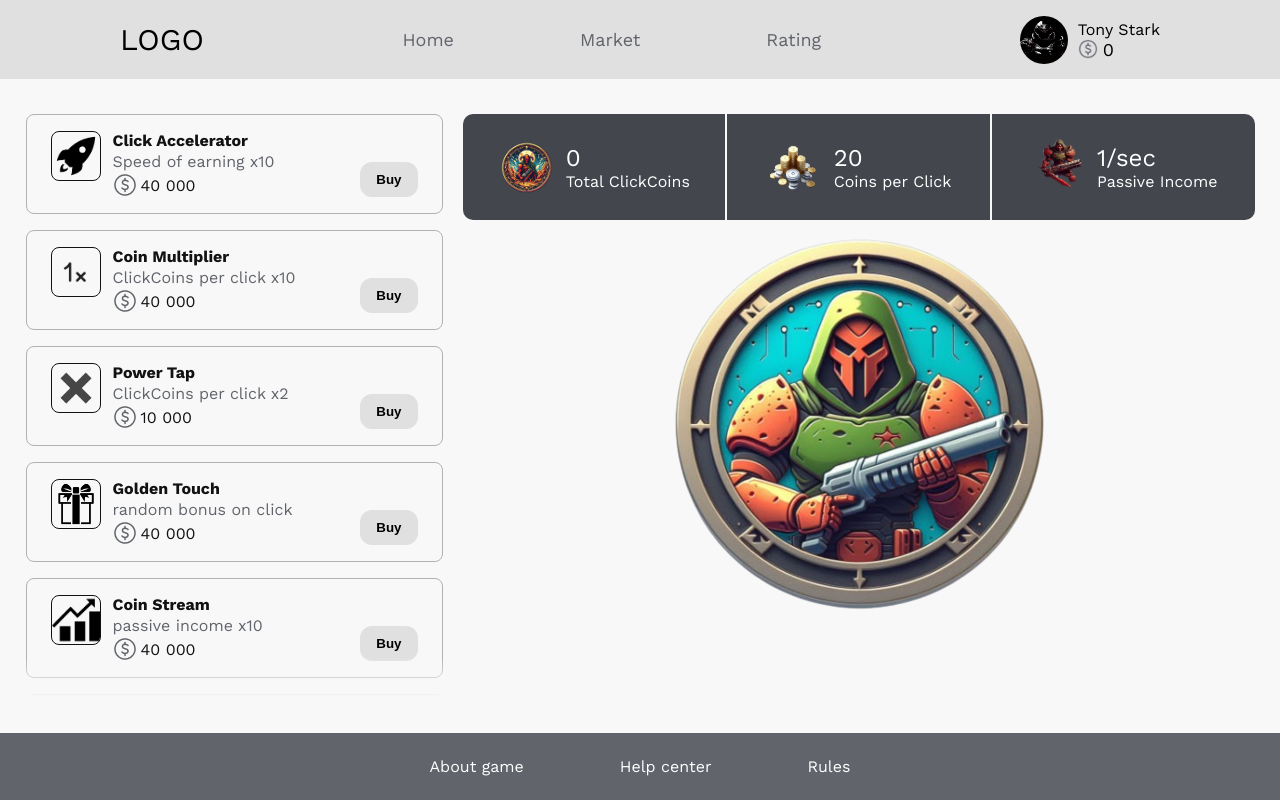
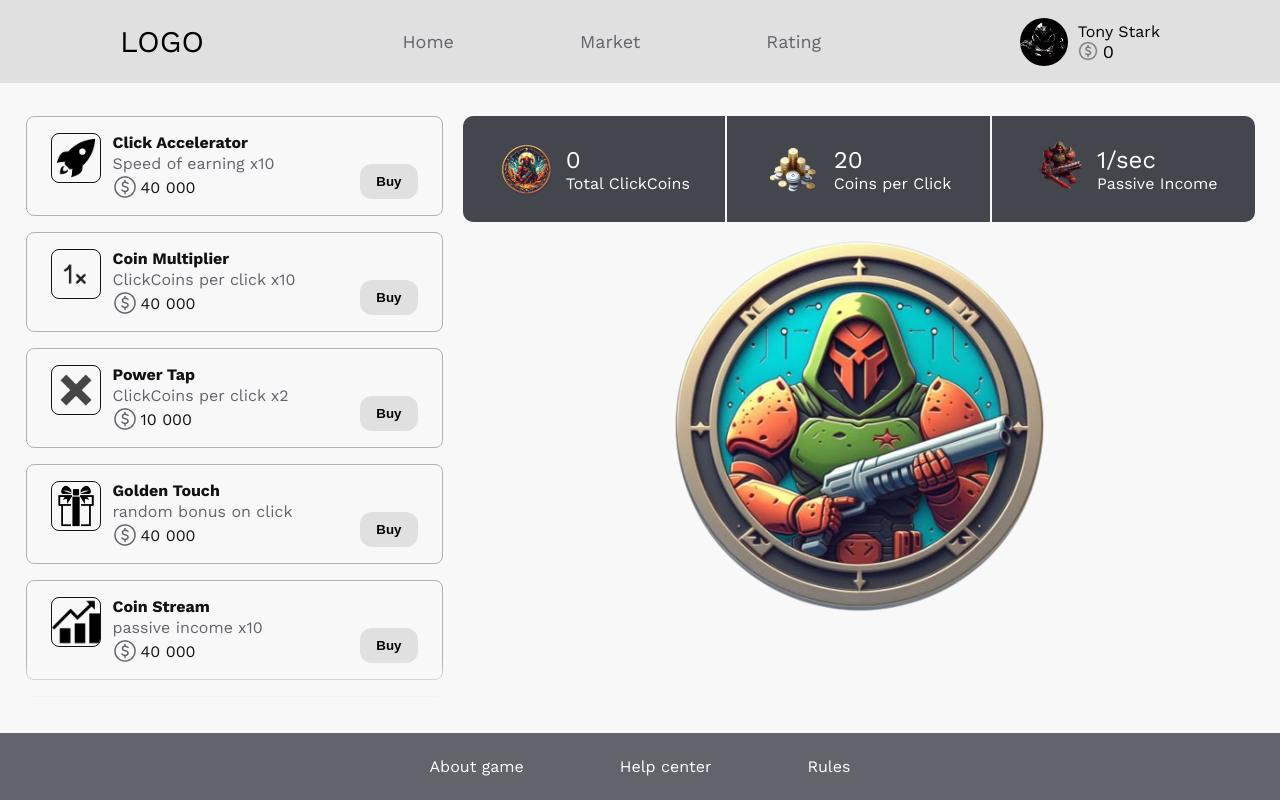
Before and after one commit to Vlados5808/SING, a plain HTML site: page ТАПАЛКА/Coin/Coin.html in a window 1280 px wide. Drawn offline with nearby package versions, Linux system fonts and the light colour scheme.

Commit message:
style_coin.css

```diff
--- a/ТАПАЛКА/Coin/style_coin.css
+++ b/ТАПАЛКА/Coin/style_coin.css
@@ -17,7 +17,8 @@ header {
     display: flex;
     align-items: center;
     background-color: #E0E0E0;
-    padding: 0px 120px 0px 120px ;
+    padding: 11px 120px 11px 120px ;
+    justify-content: space-between;
 }
 .logo {
     font-size: 30px;
@@ -25,8 +26,7 @@ header {
 .nav {
     display: flex;
     gap: 126px;
-    padding: 29px;
-    margin: 0 auto;
+    padding: 20px;
     align-items: center;
 }
 .nav a {
@@ -58,6 +58,7 @@ header {
     height: 20px;
     font-size: 18px;
 }
+
 
 main.mainn {
     display: flex;
```
